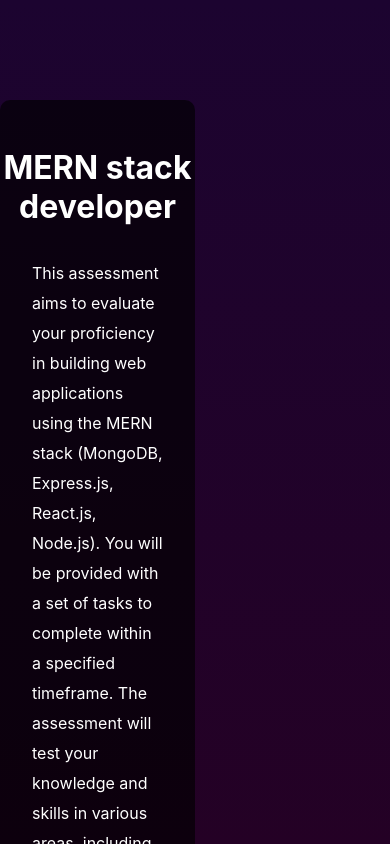
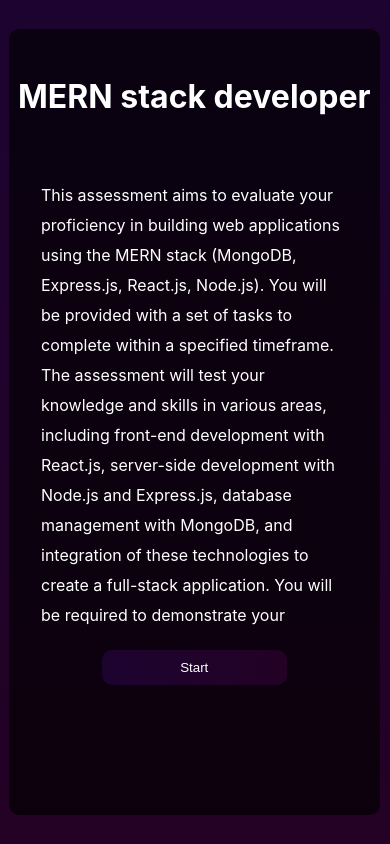
Before and after one commit to priyadharshini149/Assignment, a React (Create React App) app: page / in a window 390 px wide. Both pictures are taken after typing "Sample", "name@example.com" into the empty fields and a click on the button "Register". Shown: the top 844 px of the page. Built offline with nearby package versions, Linux system fonts and the light colour scheme.

Commit message:
changes are made in assignment.css

```diff
--- a/src/Assignment/assignment.css
+++ b/src/Assignment/assignment.css
@@ -64,14 +64,15 @@
 
   position: absolute;
 
-  top: 100px;
-
+  top: 70px;
+bottom: 20px;
   padding: 3rem 0;
   background-color: rgba(0, 0, 0, 0.649);
   border-radius: 10px;
 }
 .description h1 {
   text-align: center;
+  margin-bottom: 2rem;
 }
 .description p {
   padding: 2rem;
@@ -93,20 +94,41 @@
 .description button:hover {
   background-image: linear-gradient(to left, rgb(28, 4, 48), rgb(36, 1, 37));
 }
-@media only screen and (max-width: 700px) {
+@media only screen and (max-width: 800px) {
   .assign {
     width: 100%;
+
+    overflow-y: scroll;
+    scrollbar-width: none;
+    -ms-overflow-style: none;
   }
   .question {
     width: 95%;
     margin: 9px;
   }
+  .description{
+    width: 95%;
+    margin: 9px;
+    top: 20px;
+
+  }
+  .description p {
+
+    overflow: scroll;
+    line-height: 30px;
+    text-align: left;
+    height: 50vh;
+  }
 }
 @media only screen and (max-width: 200px) {
-
   .question {
     width: 95%;
     margin: 2px;
     top: 10px;
   }
+  .description {
+    width: 95%;
+    margin: 2px;
+    top: 10px;
+  }
 }
```
